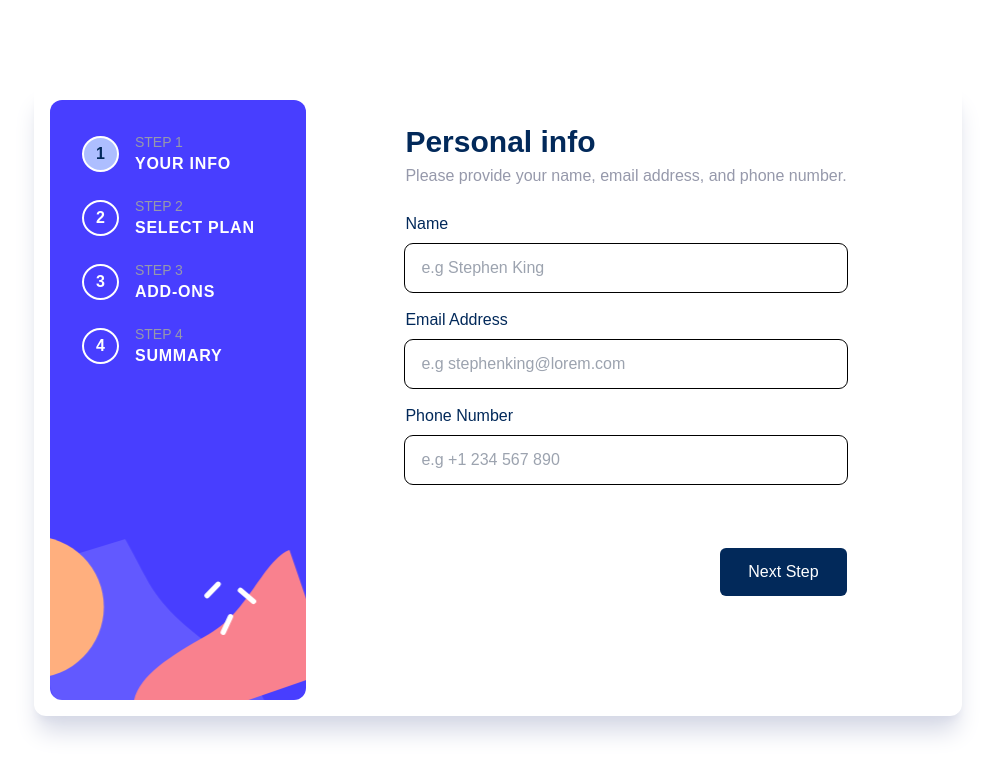
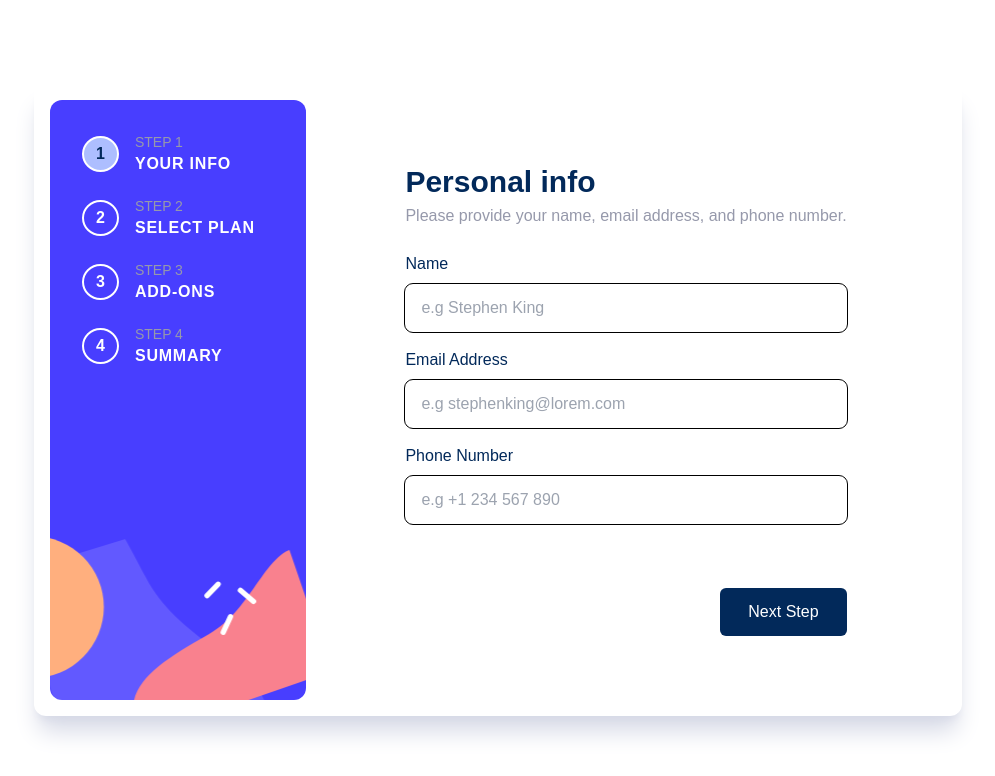
Before and after one commit to RosuAdrianMihai/Multi-Step-Form, a Next.js app: page / in a window 1280 px wide. Shown: the top 776 px of the page, without its empty margins (142-1137 px from the left). Built offline with nearby package versions, Linux system fonts and the light colour scheme.

Commit message:
first page centering

```diff
--- a/components/Steps/Step1.js
+++ b/components/Steps/Step1.js
@@ -63,8 +63,11 @@ function Step1() {
   }
 
   return (
-    <section>
-      <h1 className="mb-1 text-3xl font-bold text-marineBlue">Personal info</h1>
+    <section className="flex items-center justify-center">
+      <div>
+        <h1 className="mb-1 text-3xl font-bold text-marineBlue">
+          Personal info
+        </h1>
         <p className="mb-6 text-coolGray">
           Please provide your name, email address, and phone number.
         </p>
@@ -188,6 +191,7 @@ function Step1() {
         </div>
 
         <MobileButtons validate={validateInput} />
+      </div>
     </section>
   );
 }
```
Lines whose indentation alone changed are shown as unchanged.
